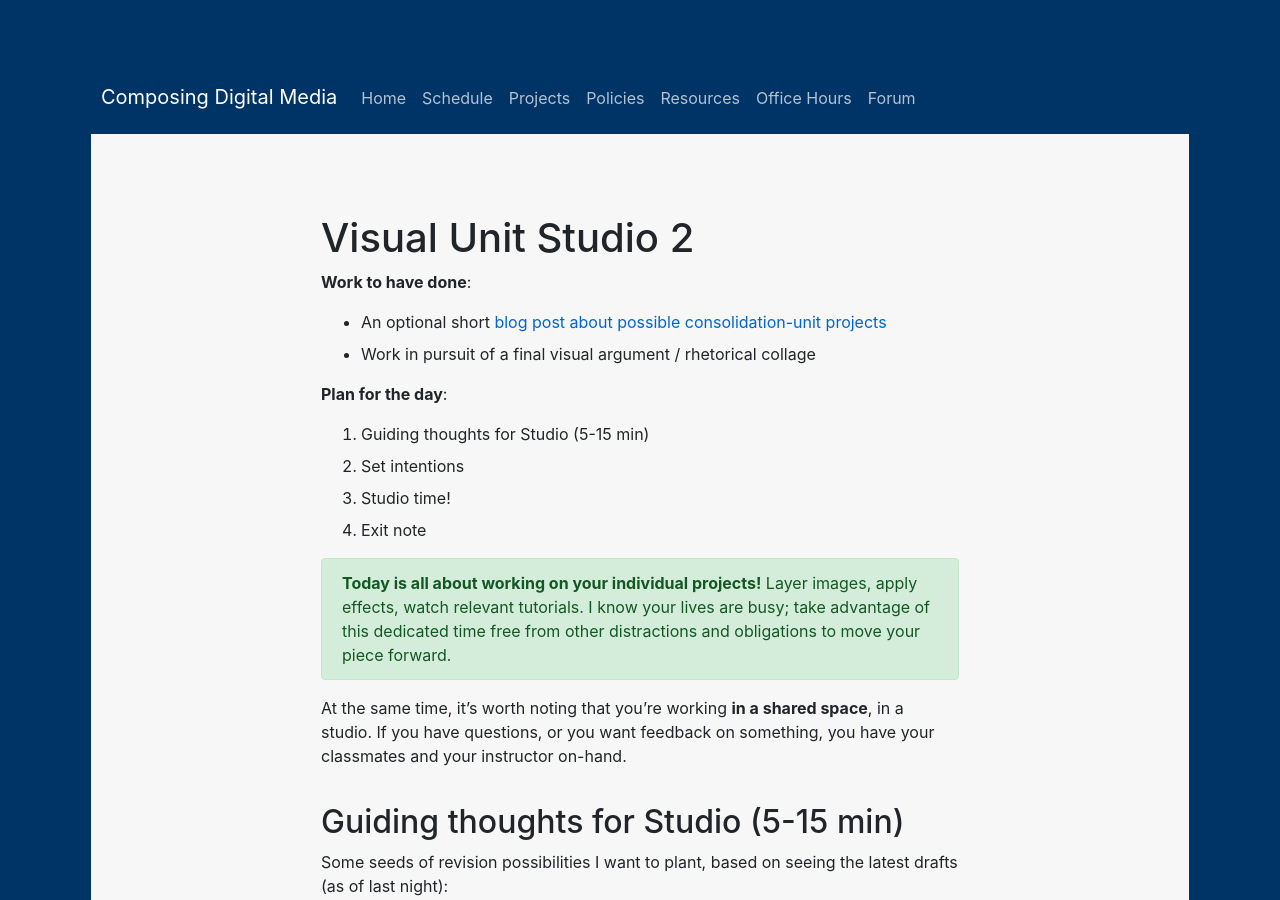
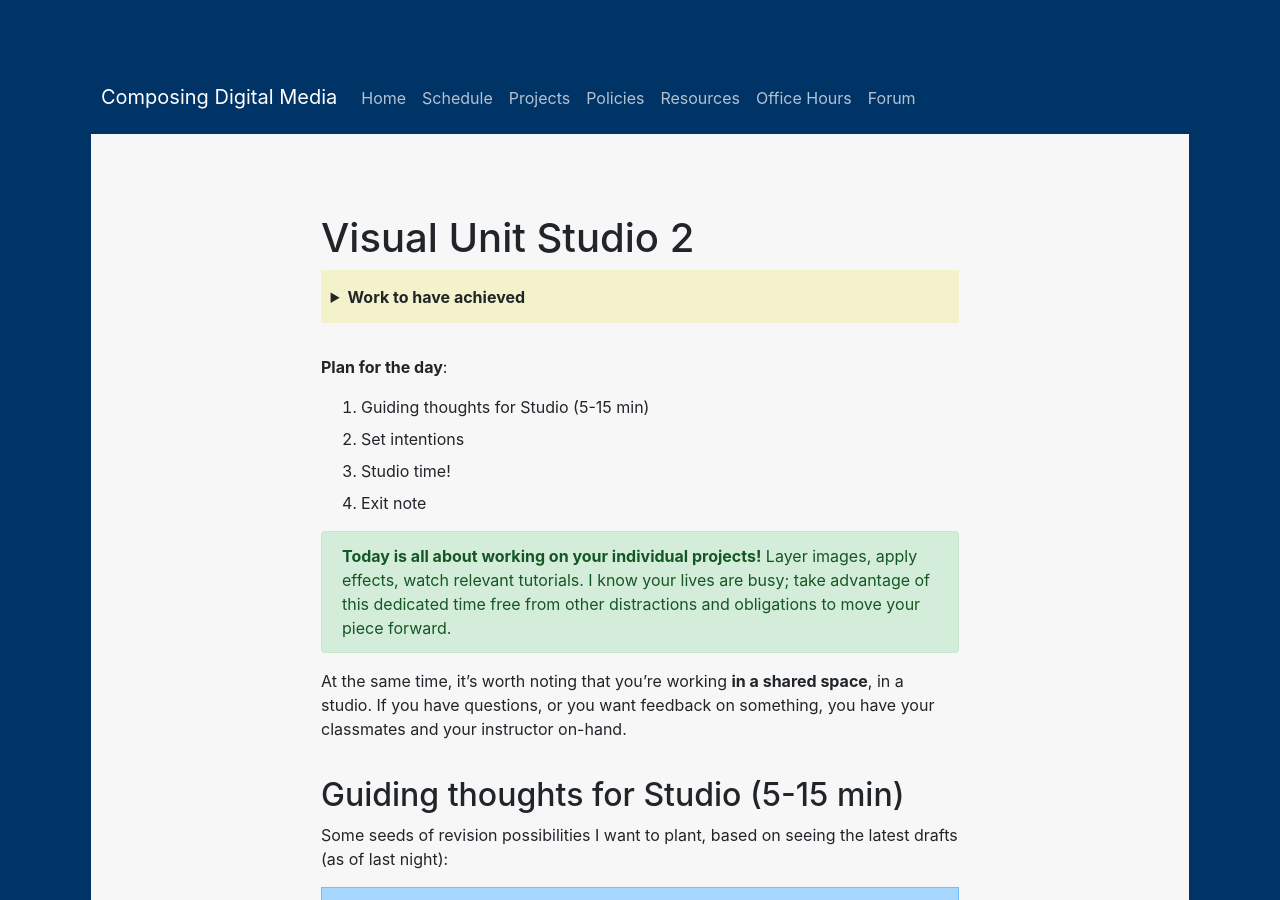
Before and after one commit to benmiller314/cdm2025spring, a Jekyll site: the page built from plans/lesson-14.md, in a window 1280 px wide and 900 px high. Built offline with Jekyll 4.4.1, drawn with Linux system fonts in a browser that asks for light colours; our own code applies the rules of GitHub Pages for plain Markdown files.

Commit message:
use the collapsible format for "work to have done"

```diff
--- a/plans/lesson-14.md
+++ b/plans/lesson-14.md
@@ -1,9 +1,13 @@
 # Visual Unit Studio 2
 
-**Work to have done**:
-
-* An optional short [blog post about possible consolidation-unit projects]({{site.github.issues_url}}/9)
-* Work in pursuit of a final visual argument / rhetorical collage
+<section class="prereqs">
+    <details><summary><strong>Work to have achieved</strong></summary>
+        <ul>
+            <li>An optional short [blog post about possible consolidation-unit projects]({{site.github.issues_url}}/9)</li>
+            <li>Work in pursuit of a final visual argument / rhetorical collage</li>
+        </ul>
+    </details>
+</section>
 
 **Plan for the day**:
 1. Guiding thoughts for Studio (5-15 min)
```
